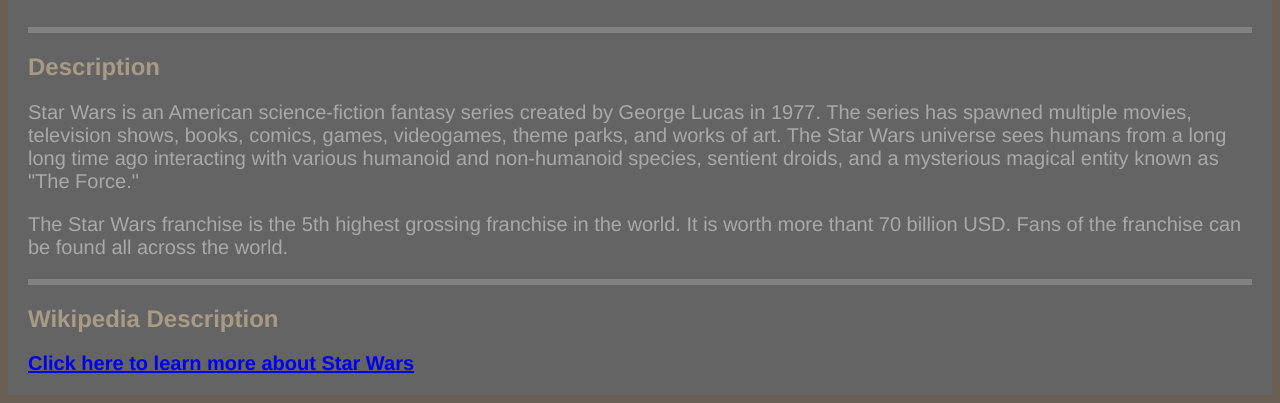
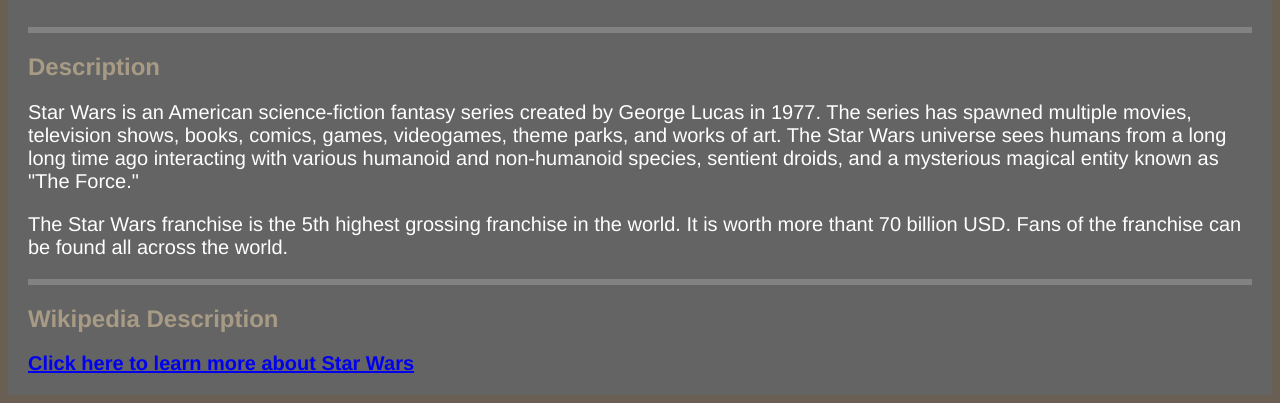
Before and after one commit to HaydenWB/LabProject, a plain HTML site: page index.html/encyclopedia/starWars.html in a window 1280 px wide. Shown: the part 607-1010 px from the top of the page. Drawn offline with Linux system fonts and the light colour scheme.

Commit message:
Update style.css

```diff
--- a/index.html/encyclopedia/style.css
+++ b/index.html/encyclopedia/style.css
@@ -4,7 +4,7 @@
 
 p{
   font-size: 20px;
-  color: rgb(169,169,169);
+  color: rgb(255,255,255);
 }
 
 #main{
```
